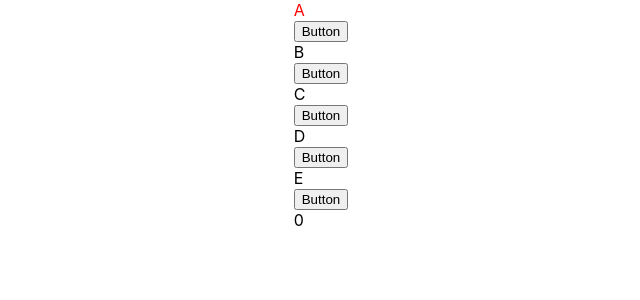
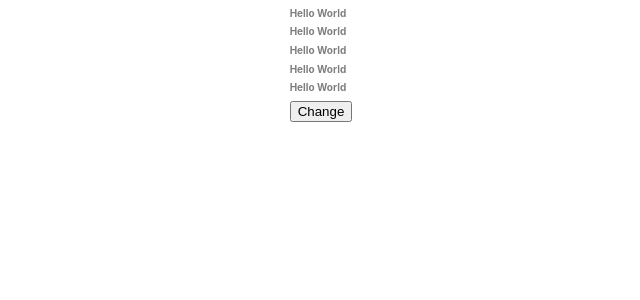
Before and after one commit to linnefromice/react_practice_animation, a React (Create React App) app in the folder pj-react-spring/: page / in a window 1280 px wide. Shown: the top 300 px of the page, without its empty margins (319-959 px from the left). Built offline with nearby package versions, Linux system fonts and the light colour scheme.

Commit message:
add sample

```diff
--- a/pj-react-spring/src/App.js
+++ b/pj-react-spring/src/App.js
@@ -11,6 +11,7 @@ import {
   SampleOne,
   SampleTwo,
   SampleThree,
+  SampleFour,
   SampleCustomOne,
 } from './views/samples_two.js';
 
@@ -50,7 +51,7 @@ function App() {
       alignItems: "center",
       justifyContent: "center"
     }}>
-      <SampleCustomOne/>
+      <SampleFour/>
     </div>
   );
 }
--- a/pj-react-spring/src/views/samples_two.js
+++ b/pj-react-spring/src/views/samples_two.js
@@ -1,7 +1,7 @@
 // https://alligator.io/react/advanced-react-spring/
 
-import React, { useState } from 'react';
-import { animated, useTransition, useSprings, useTrail } from 'react-spring';
+import React, { useState, useRef } from 'react';
+import { animated, useTransition, useSpring, useSprings, useTrail, useChain } from 'react-spring';
 
 const SampleOne = () => {
   const [on, toggle] = useState(false);
@@ -105,7 +105,7 @@ const SampleThree = () => {
   const [on, toggle] = useState(false);
   const springs = useTrail(5, {
     to: { opacity: on ? 1 : 0},
-    config: { tension: 250 }
+    config: { tension: 200 }
   });
 
   return (
@@ -123,9 +123,41 @@ const SampleThree = () => {
   );
 }
 
+const SampleFour = () => {
+  const [on, toggle] = useState(false);
+  const springRef = useRef();
+  const spring = useSpring({
+    ref: springRef,
+    from: { opacity: .5 },
+    to: { opacity: on ? 1 : .5 },
+    config: { tension: 250 }
+  });
+
+  const trailRef = useRef();
+  const trail = useTrail(5, {
+    ref: trailRef,
+    from: { fontSize: '10px' },
+    to: { fontSize: on ? '45px' : '10px' }
+  });
+
+  useChain(on ? [springRef, trailRef] : [trailRef, springRef]);
+
+  return(
+    <div>
+      {trail.map((animation, index) => (
+        <animated.h1 style={{ ...animation, ...spring }} key={index}>
+          Hello World
+        </animated.h1>
+      ))}
+      <button onClick={() => toggle(!on)}>Change</button>
+    </div>
+  );
+}
+
 export {
   SampleOne,
   SampleCustomOne,
   SampleTwo,
-  SampleThree
+  SampleThree,
+  SampleFour
 };
```
